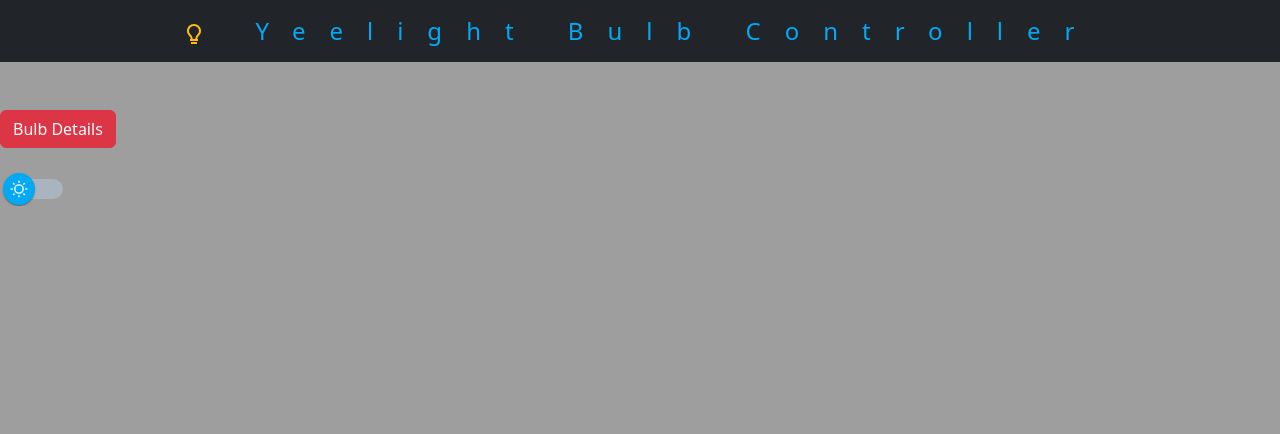
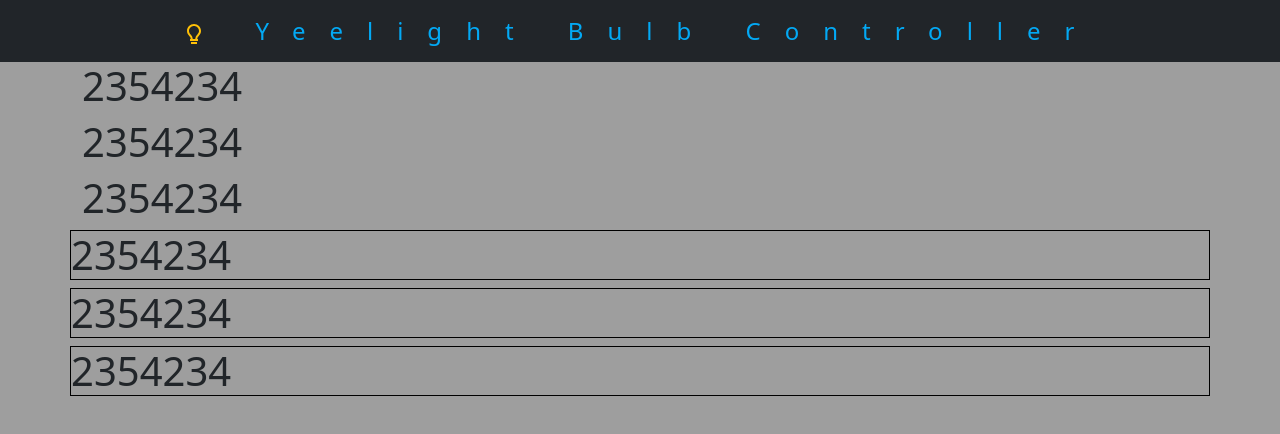
Before and after one commit to DolevMishali/Bulb-Project, a React (Create React App) app in the folder client/: page / in a window 1280 px wide. Shown: the top 434 px of the page. Built offline with nearby package versions, Linux system fonts and the light colour scheme.

Commit message:
file was renamed

```diff
--- a/client/src/components/Figure.jsx
+++ b/client/src/components/Figure.js
@@ -1,6 +1,6 @@
 import Figure from 'react-bootstrap/Figure';
 
-function FigureExample() {
+function FigureTemplate() {
   return (
     <Figure>
       <Figure.Image
@@ -16,4 +16,4 @@
   );
 }
 
-export default FigureExample;
+export default FigureTemplate;
--- /dev/null
+++ b/client/src/components/main.js
@@ -0,0 +1,45 @@
+import DetailsOverLay from './DetailsOverLay';
+import SwitchOnOff from './SwitchButtonOnOff';
+import FigureTemplate from './Figure';
+import { Row, Col, Container } from 'react-bootstrap';
+function Main() {
+  return (
+    <>
+      <Container>
+        <Row>
+          <h1 className='cols'>2354234</h1>
+          <h1 className='cols'>2354234</h1>
+          <h1 className='cols'>2354234</h1>
+          <Col style={{ padding: '0' }}>
+            <h1 style={{ border: '1px solid black' }}>2354234</h1>
+            <h1 style={{ border: '1px solid black' }}>2354234</h1>
+            <h1 style={{ border: '1px solid black' }}>2354234</h1>
+          </Col>
+        </Row>
+      </Container>
+
+      {/* <DetailsOverLay />
+      <SwitchOnOff /> */}
+    </>
+  );
+}
+
+export default Main;
+
+/*
+Primary:
+
+    #FFC107 (yellow)
+    #03A9F4 (blue)
+
+Secondary:
+
+    #8BC34A (green)
+    #FF5722 (orange)
+
+Neutral:
+
+    #E0E0E0 (light gray)
+    #9E9E9E (gray)
+    #212121 (dark gray)
+*/
--- a/client/src/components/main.jsx
+++ /dev/null
@@ -1,41 +0,0 @@
-import DetailsOverLay from './DetailsOverLay'
-import SwitchOnOff from './SwitchButtonOnOff'
-
-
-function Main() {
-  return (
-    <>
-      <div>
-        <br />
-        <br />
-              <DetailsOverLay />
-        <br />
-        <br />
-      </div>
-      <div>
-        <SwitchOnOff />
-      </div>
-
-    </>
-  );
-}
-
-export default Main;
-
-/*
-Primary:
-
-    #FFC107 (yellow)
-    #03A9F4 (blue)
-
-Secondary:
-
-    #8BC34A (green)
-    #FF5722 (orange)
-
-Neutral:
-
-    #E0E0E0 (light gray)
-    #9E9E9E (gray)
-    #212121 (dark gray)
-*/
```
Also changed, not shown: client/src/components/DetailsOverLay.js (renamed from client/src/components/DetailsOverLay.jsx), client/src/components/MyNavbar.js (renamed from client/src/components/MyNavbar.jsx), client/src/components/SwitchButtonOnOff.js (renamed from client/src/components/SwitchButtonOnOff.jsx).
